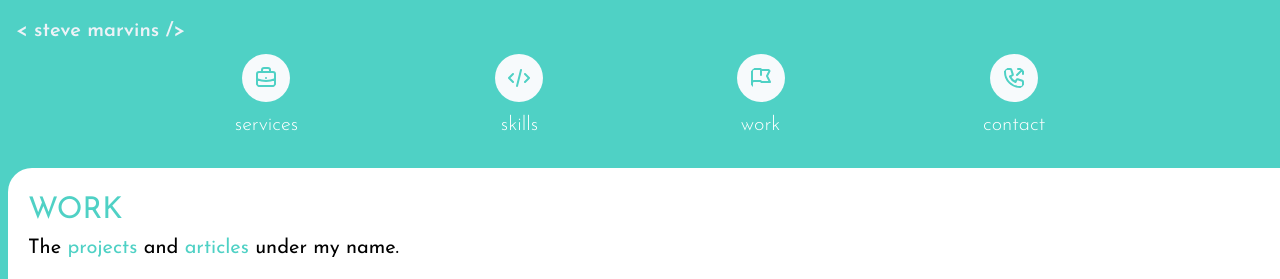
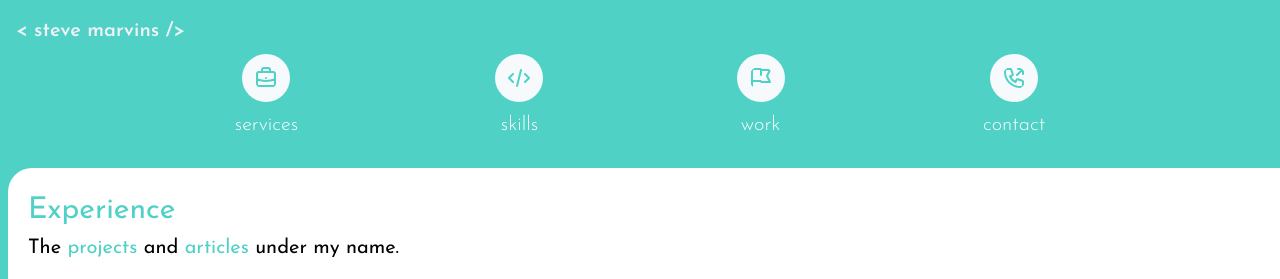
Before and after one commit to smarvins/Personal-Website, a React (Create React App) app: page /work in a window 1280 px wide. Shown: the top 279 px of the page. Built offline with nearby package versions, Linux system fonts and the light colour scheme.

Commit message:
spelling checks

```diff
--- a/src/components/Work.js
+++ b/src/components/Work.js
@@ -11,7 +11,7 @@ function Experience() {
         <Navbar/>
       </div>
       <div className="flex-auto bg-white rounded-tl-3xl p-5 ml-2 overflow-hidden">
-        <p className="text-3xl text-red-400 sm:text-green-400 md:text-blue-400 lg:text-pink-400 xl:text-teal-400">WORK</p>
+        <p className="text-3xl text-red-400 sm:text-green-400 md:text-blue-400 lg:text-pink-400 xl:text-teal-400">Experience</p>
         <p className="text-xl">The <span className="text-red-400 sm:text-green-400 md:text-blue-400 lg:text-pink-400 xl:text-teal-400">projects</span> and <span className="text-red-400 sm:text-green-400 md:text-blue-400 lg:text-pink-400 xl:text-teal-400">articles </span> under my name.</p>
         {/* Card section */}
         <div className="overflow-y-auto h-full mt-4 grid grid-cols-1 lg:grid-cols-2 gap-1">
```
